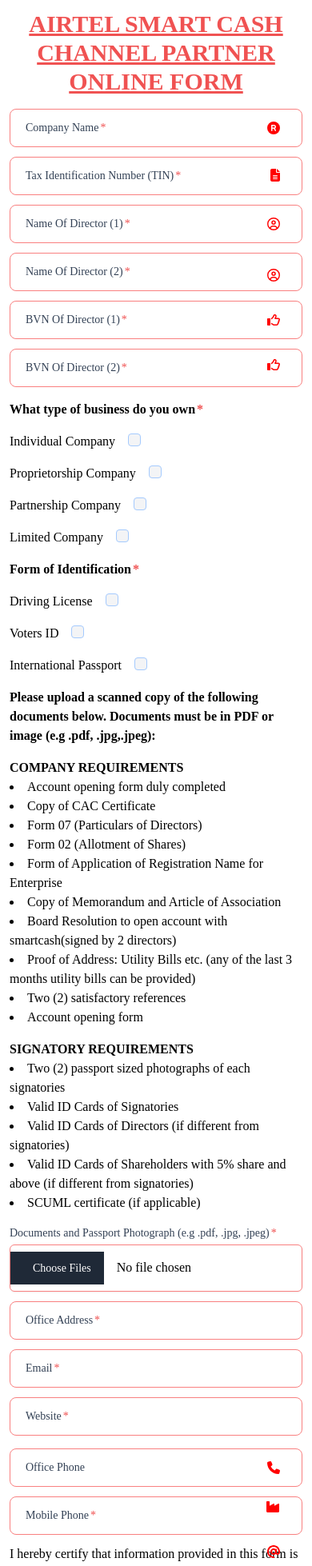
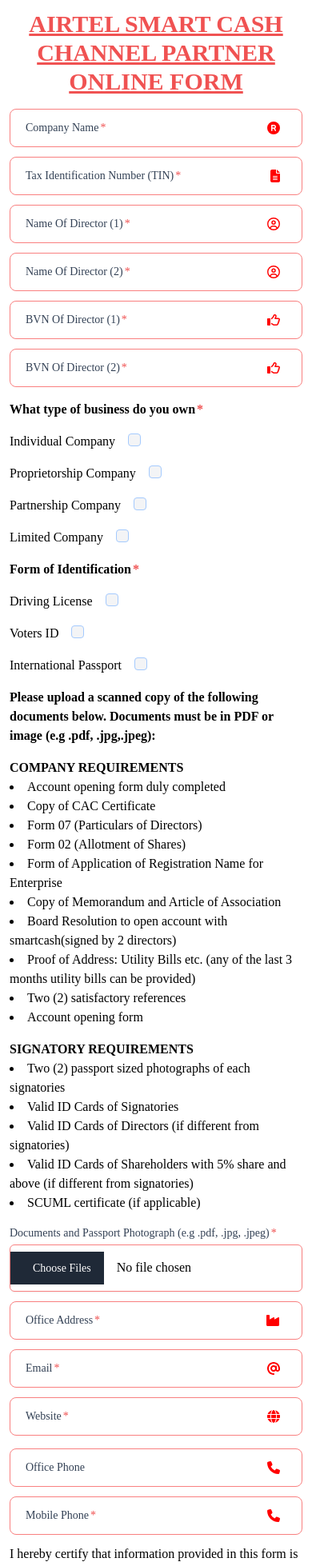
Before and after one commit to agkayster/airtel-channel-partner-app, a React (Create React App) app in the folder partner-portal-app/: page / in a window 390 px wide. Shown: the top 1958 px of the page at 80% size. Built offline with nearby package versions, Linux system fonts and the light colour scheme; a web font is replaced by a local one.

Commit message:
updated styling for media query

```diff
--- a/partner-portal-app/src/routes/partnerForm.js
+++ b/partner-portal-app/src/routes/partnerForm.js
@@ -190,8 +190,9 @@
 					AIRTEL SMART CASH CHANNEL PARTNER ONLINE FORM
 				</h1>
 				<form className='mt-4 pb-4' onSubmit={handleFormSubmit}>
-					<div>
-						<div className='absolute top-[9.5rem] right-10 flex items-center pl-3 pointer-events-none md:top-20'>
+					{/* do not go below this */}
+					<div className='relative'>
+						<div className='absolute inset-y-0 right-10 flex items-center pl-3 pointer-events-none'>
 							<FontAwesomeIcon
 								icon={faRegistered}
 								style={{ color: 'red' }}
@@ -207,8 +208,8 @@
 						/>
 					</div>
 
-					<div className='mt-3'>
-						<div className='absolute top-[13.2rem] right-10 flex items-center pl-3 pointer-events-none md:top-36'>
+					<div className='relative mt-3'>
+						<div className='absolute inset-y-0 right-10 flex items-center pl-3 pointer-events-none'>
 							<FontAwesomeIcon
 								icon={faFileLines}
 								style={{ color: 'red' }}
@@ -226,8 +227,8 @@
 						/>
 					</div>
 
-					<div className='mt-3'>
-						<div className='absolute top-[17rem] right-10 flex items-center pl-3 pointer-events-none md:top-52'>
+					<div className='relative mt-3'>
+						<div className='absolute inset-y-0 right-10 flex items-center pl-3 pointer-events-none'>
 							<FontAwesomeIcon
 								icon={faCircleUser}
 								style={{ color: 'red' }}
@@ -244,8 +245,8 @@
 							errorProps={error?.error?.fullNamesOfDirector1}
 						/>
 					</div>
-					<div className='mt-3'>
-						<div className='absolute top-[21rem] right-10 flex items-center pl-3 pointer-events-none md:top-[16rem]'>
+					<div className='mt-3 relative'>
+						<div className='absolute inset-y-0 right-10 flex items-center pl-3 pointer-events-none'>
 							<FontAwesomeIcon
 								icon={faCircleUser}
 								style={{ color: 'red' }}
@@ -262,8 +263,8 @@
 							errorProps={error?.error?.fullNamesOfDirector2}
 						/>
 					</div>
-					<div className='mt-3'>
-						<div className='absolute top-[24.5rem] right-10 flex items-center pl-3 pointer-events-none md:top-[20rem]'>
+					<div className='mt-3 relative'>
+						<div className='absolute inset-y-0 right-10 flex items-center pl-3 pointer-events-none'>
 							<FontAwesomeIcon
 								icon={faThumbsUp}
 								style={{ color: 'red' }}
@@ -278,8 +279,8 @@
 							errorProps={error?.error?.bvnOfDirector1}
 						/>
 					</div>
-					<div className='mt-3'>
-						<div className='absolute top-[28rem] right-10 flex items-center pl-3 pointer-events-none md:top-[24rem]'>
+					<div className='mt-3 relative'>
+						<div className='absolute inset-y-0 right-10 flex items-center pl-3 pointer-events-none'>
 							<FontAwesomeIcon
 								icon={faThumbsUp}
 								style={{ color: 'red' }}
@@ -483,8 +484,8 @@
 							{error.error.files.message}
 						</small>
 					)}
-					<div className='mt-3'>
-						<div className='absolute -bottom-[65.5rem] right-10 flex items-center pl-3 pointer-events-none md:top-[62.5rem]'>
+					<div className='mt-3 relative'>
+						<div className='absolute inset-y-0 right-10 flex items-center pl-3 pointer-events-none'>
 							<FontAwesomeIcon
 								icon={faIndustry}
 								style={{ color: 'red' }}
@@ -500,8 +501,8 @@
 						/>
 					</div>
 
-					<div className='mt-3'>
-						<div className='absolute -bottom-[69rem] right-10 flex items-center pl-3 pointer-events-none md:top-[66.5rem]'>
+					<div className='mt-3 relative'>
+						<div className='absolute inset-y-0 right-10 flex items-center pl-3 pointer-events-none'>
 							<FontAwesomeIcon
 								icon={faAt}
 								style={{ color: 'red' }}
@@ -517,8 +518,8 @@
 						/>
 					</div>
 
-					<div className='mt-3'>
-						<div className='absolute -bottom-[72.8rem] right-10 flex items-center pl-3 pointer-events-none md:top-[70rem]'>
+					<div className='mt-3 relative'>
+						<div className='absolute inset-y-0 right-10 flex items-center pl-3 pointer-events-none'>
 							<FontAwesomeIcon
 								icon={faGlobe}
 								style={{ color: 'red' }}
@@ -534,7 +535,7 @@
 						/>
 					</div>
 					<div className='relative px-3 mt-4'>
-						<div className='absolute top-4 right-10 flex items-center pl-3 pointer-events-none md:-top-[0.5rem] md:bottom-0'>
+						<div className='absolute inset-y-0 right-10 flex items-center pl-3 pointer-events-none'>
 							<FontAwesomeIcon
 								icon={faPhone}
 								style={{ color: 'red' }}
@@ -563,8 +564,8 @@
 						)}
 					</div>
 
-					<div className='mt-3'>
-						<div className='absolute -bottom-[80.5rem] right-10 flex items-center pl-3 pointer-events-none md:top-[102rem] md:bottom-0'>
+					<div className='mt-3 relative'>
+						<div className='absolute inset-y-0 right-10 flex items-center pl-3 pointer-events-none'>
 							<FontAwesomeIcon
 								icon={faPhone}
 								style={{ color: 'red' }}
```
